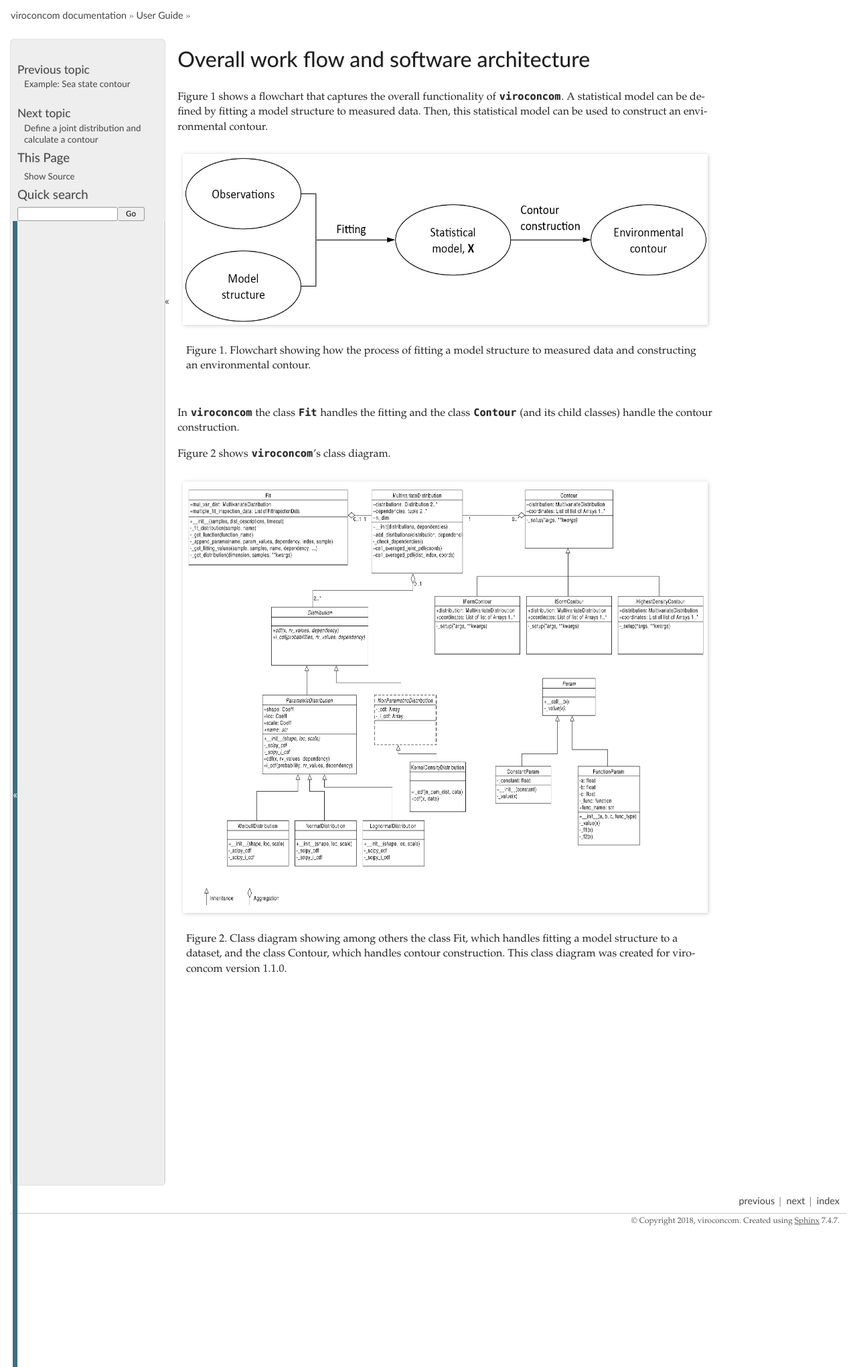
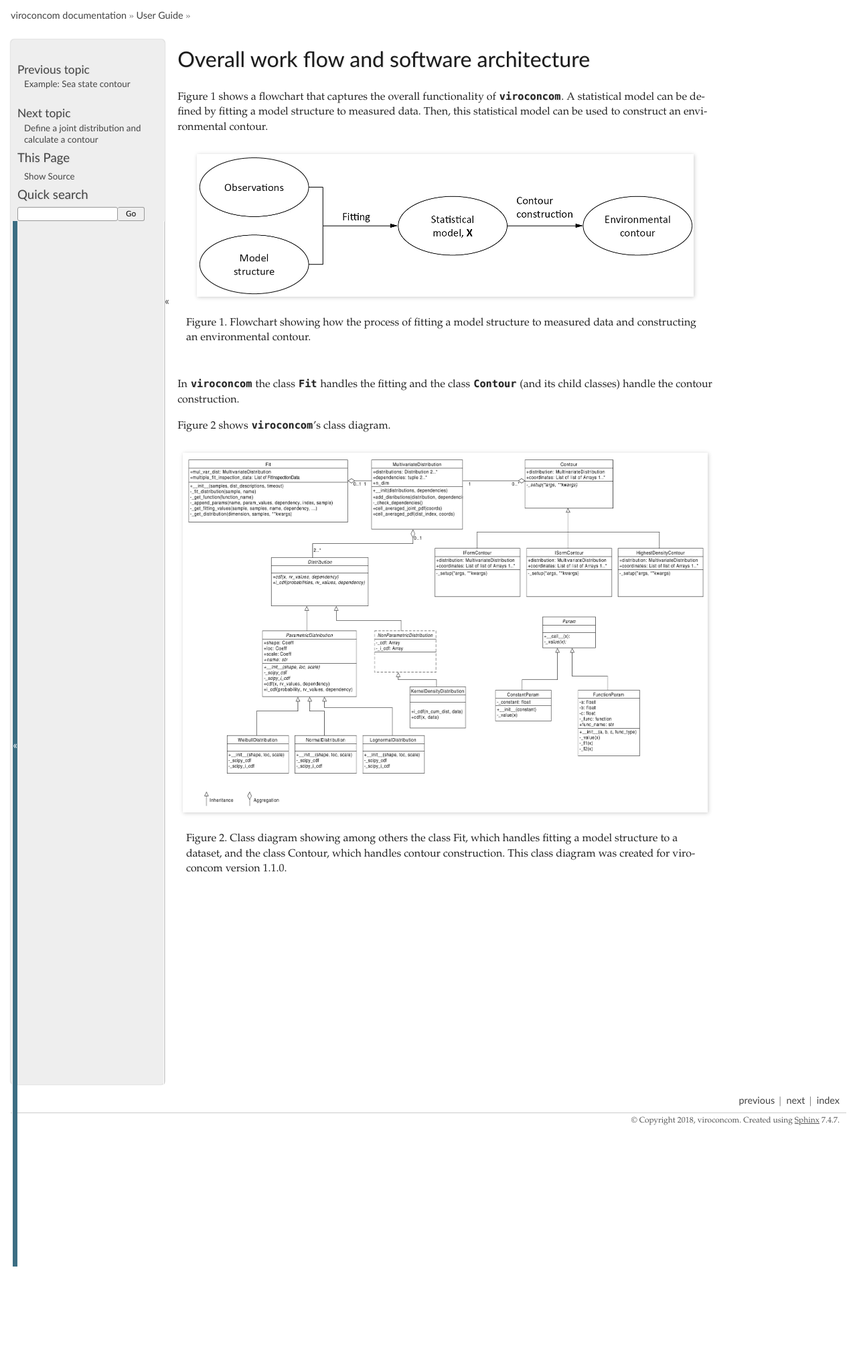
Before and after one commit to virocon-organization/virocon, a Sphinx documentation site: the page built from docs/workflow.rst, in a window 1280 px wide. Shown: the whole page at 67% size. Built offline with Sphinx 7.4.7, drawn with Linux system fonts in a browser that asks for light colours; after the commit the page ends 1891 px from its top, so only the background shows below that.

Commit message:
Shink figures further.

```diff
--- a/docs/workflow.rst
+++ b/docs/workflow.rst
@@ -8,7 +8,7 @@
 environmental contour.
 
 .. figure:: viroconcom-flowchart.jpg
-    :scale: 60 %
+    :scale: 50 %
     :alt: flowchart for viroconcom
 
     Figure 1. Flowchart showing how the process of fitting a model structure to
@@ -21,7 +21,7 @@
 Figure 2 shows ``viroconcom``'s class diagram.
 
 .. figure:: class-diagram.jpg
-    :scale: 30 %
+    :scale: 25 %
     :alt: class diagram for viroconcom
 
     Figure 2. Class diagram showing among others the class Fit, which handles
```
